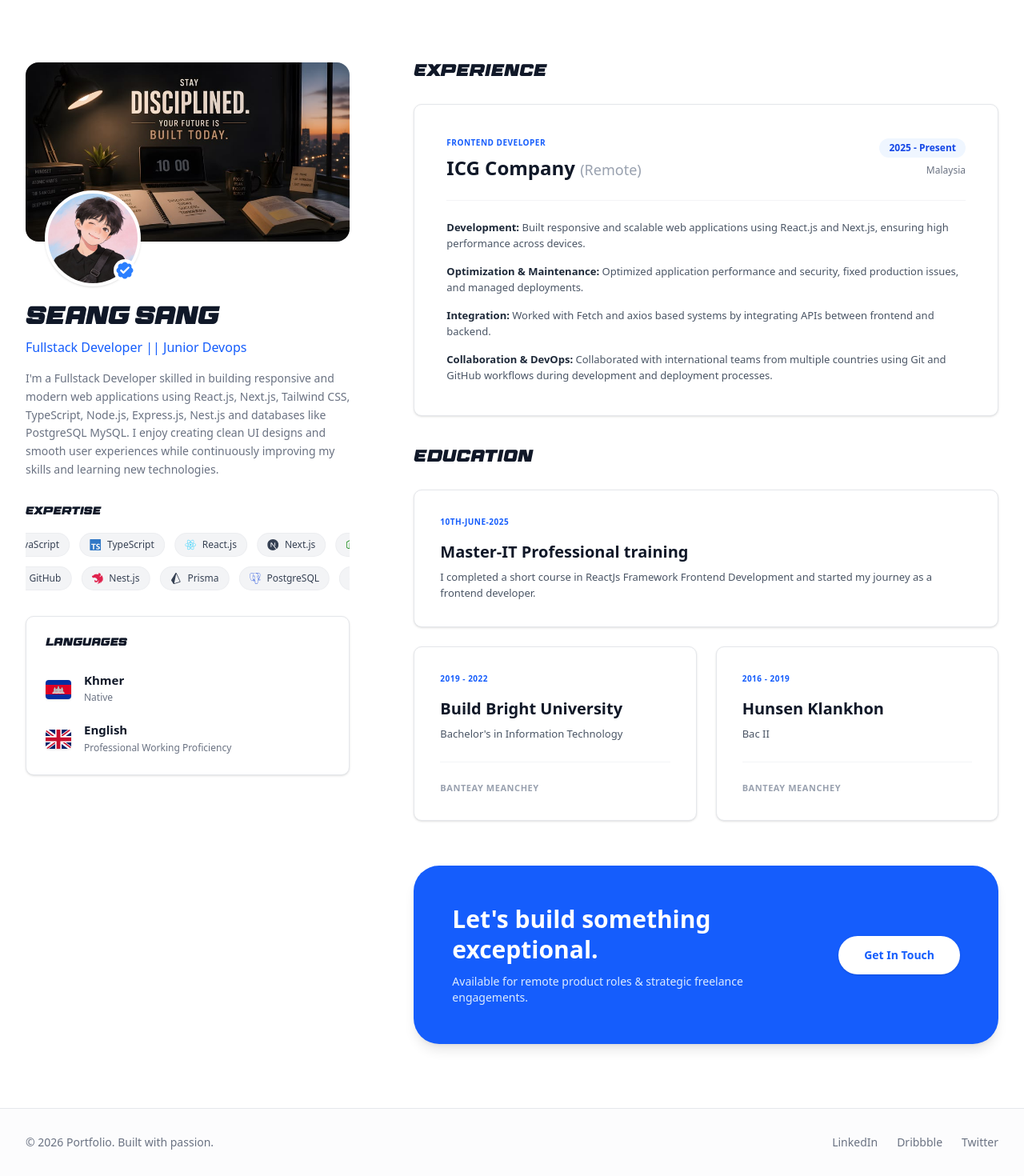
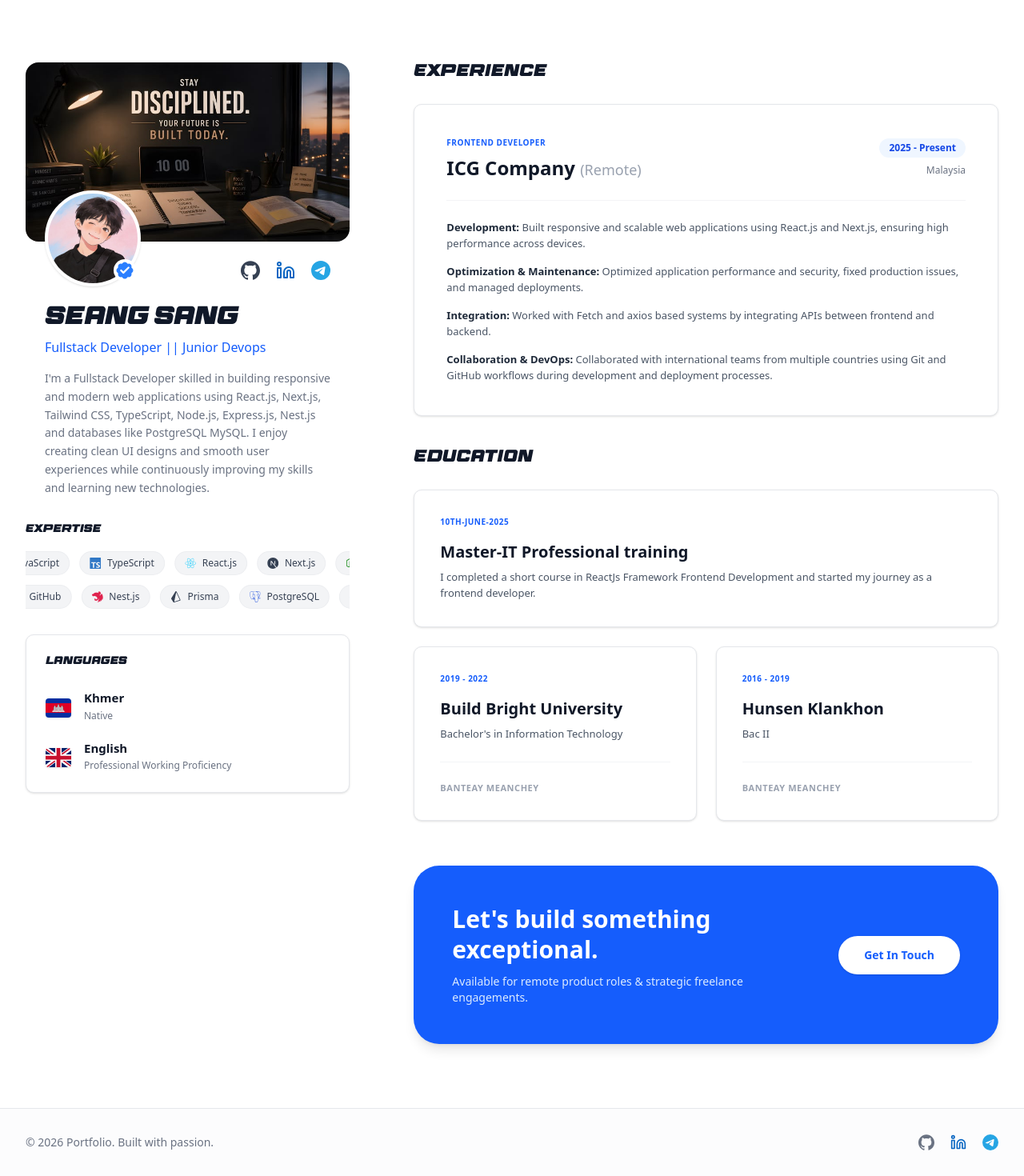
Before and after one commit to SeangSang12/Portfolio, a Next.js app: page / in a window 1280 px wide. Shown: the part 67-1537 px from the top of the page at 80% size. Built offline with nearby package versions, Linux system fonts and the light colour scheme.

Commit message:
feat: add social media links data and integrate into footer and home page

```diff
--- /dev/null
+++ b/src/data/socialmedia.tsx
@@ -0,0 +1,23 @@
+import { SiGithub, SiTelegram } from "react-icons/si";
+import { FiLinkedin } from "react-icons/fi";
+
+export const socialMediaLinks = [
+  {
+    name: "GitHub",
+    url: "https://github.com/SeangSang12",
+    icon: SiGithub,
+    // Leaving color undefined lets it inherit the theme text color (black/white)
+  },
+  {
+    name: "LinkedIn",
+    url: "https://www.linkedin.com/in/sang-seang-777047298/",
+    icon: FiLinkedin,
+    color: "#0A66C2",
+  },
+  {
+    name: "Telegram",
+    url: "https://t.me/seangsang",
+    icon: SiTelegram,
+    color: "#26A5E4",
+  }
+];
--- a/src/layout/footer.tsx
+++ b/src/layout/footer.tsx
@@ -1,4 +1,5 @@
 import Link from "next/link";
+import { socialMediaLinks } from "@/data/socialmedia";
 
 export default function Footer() {
   const currentYear = new Date().getFullYear();
@@ -13,16 +14,22 @@ export default function Footer() {
         </div>
 
         {/* Right: Social Links */}
-        <div className="flex items-center gap-6 text-sm font-medium text-gray-500 dark:text-gray-400">
-          <Link href="#" className="hover:text-gray-900 dark:hover:text-gray-100 transition-colors">
-            LinkedIn
-          </Link>
-          <Link href="#" className="hover:text-gray-900 dark:hover:text-gray-100 transition-colors">
-            Dribbble
-          </Link>
-          <Link href="#" className="hover:text-gray-900 dark:hover:text-gray-100 transition-colors">
-            Twitter
-          </Link>
+        <div className="flex items-center gap-4 sm:gap-5">
+          {socialMediaLinks.map((social) => (
+            <a
+              key={social.name}
+              href={social.url}
+              target="_blank"
+              rel="noopener noreferrer"
+              className="hover:scale-110 transition-transform text-gray-500 dark:text-gray-400"
+              title={social.name}
+            >
+              <social.icon
+                className="w-5 h-5"
+                color={social.color}
+              />
+            </a>
+          ))}
         </div>
 
       </div>
--- a/src/page/home/page.tsx
+++ b/src/page/home/page.tsx
@@ -4,6 +4,7 @@ import Link from "next/link";
 import { useTranslation } from "react-i18next";
 import Card from "@/components/Card";
 import { BadgeCheck } from "lucide-react";
+import { socialMediaLinks } from "@/data/socialmedia";
 import {
   SiTailwindcss, SiJavascript, SiTypescript, SiReact, SiNextdotjs,
   SiNodedotjs, SiExpress, SiNestjs, SiPrisma, SiPostgresql,
@@ -24,7 +25,9 @@ export default function HomePage() {
             <div className="w-full h-48 sm:h-56 rounded-2xl overflow-hidden relative mb-4">
               <img src="/assets/bgprofile.jpeg" alt="Cover Background" className="w-full h-full object-cover" />
             </div>
-            <div className="relative w-max -mt-20 ml-6">
+
+            <div className="flex items-end justify-between px-6 -mt-20 relative">
+              <div className="relative w-max">
                 <div className="relative overflow-hidden rounded-full border-4 border-white dark:border-gray-950 shadow-sm bg-white dark:bg-gray-950">
                   <img
                     src="/assets/profile.png"
@@ -36,16 +39,36 @@ export default function HomePage() {
                   <BadgeCheck className="w-7 h-7 text-white dark:text-gray-950 fill-blue-500" />
                 </div>
               </div>
+
+              {/* Social Media Links */}
+              <div className="flex items-center gap-4 sm:gap-5 mb-2">
+                {socialMediaLinks.map((social) => (
+                  <a
+                    key={social.name}
+                    href={social.url}
+                    target="_blank"
+                    rel="noopener noreferrer"
+                    className="hover:scale-110 transition-transform text-gray-700 dark:text-gray-300"
+                    title={social.name}
+                  >
+                    <social.icon
+                      className="w-5 h-5 sm:w-6 sm:h-6"
+                      color={social.color}
+                    />
+                  </a>
+                ))}
+              </div>
+            </div>
           </div>
 
-          <h1 className="text-3xl font-extrabold text-gray-900 dark:text-white tracking-tight font-race">
+          <h1 className="text-3xl font-extrabold text-gray-900 dark:text-white tracking-tight font-race px-6">
             Seang Sang
           </h1>
-          <p className="text-blue-600 dark:text-blue-400 font-medium mt-1">
+          <p className="text-blue-600 dark:text-blue-400 font-medium mt-1 px-6">
             {t('home.role')}
           </p>
 
-          <p className="text-gray-500 dark:text-gray-400 mt-4 leading-relaxed text-sm">
+          <p className="text-gray-500 dark:text-gray-400 mt-4 leading-relaxed text-sm px-6">
             {t('home.intro_1')}
           </p>
 
```
Lines whose indentation alone changed are shown as unchanged.
